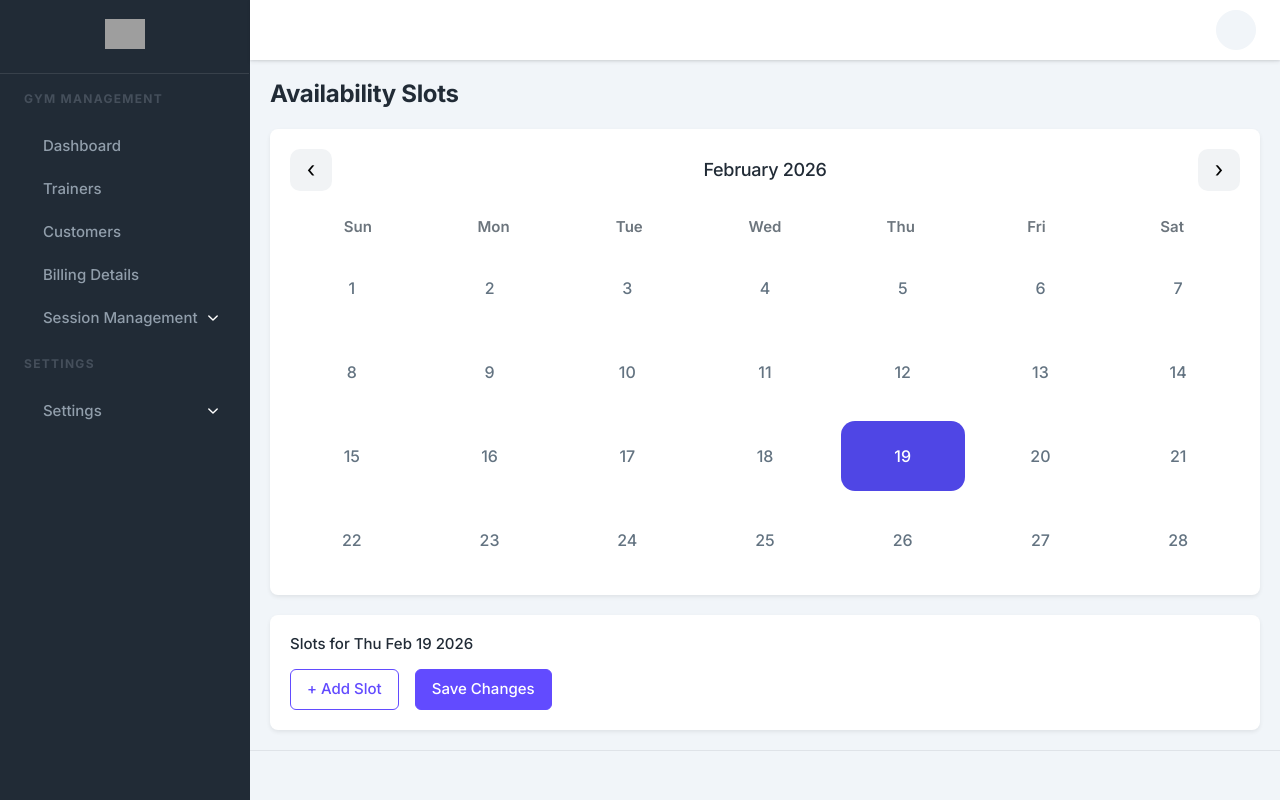
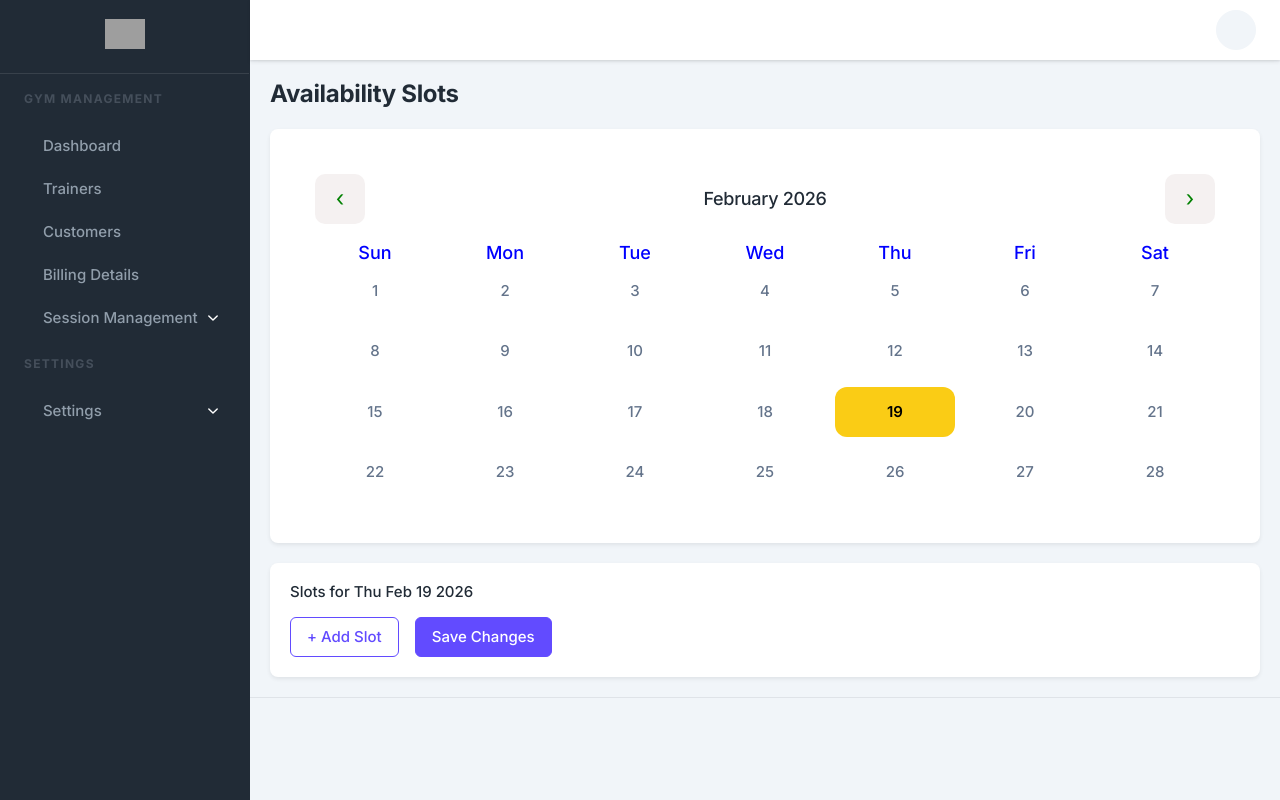
Before and after one commit to prafullvyas272/Fitness-admin-frontend, a Next.js app: page /availability-slots in a window 1280 px wide. Built offline with nearby package versions, Linux system fonts and the light colour scheme; grey boxes are pictures that could not be loaded; a web font is replaced by a local one.

Commit message:
Updated Availability page and styles

```diff
--- a/pages/availability-slots/index.js
+++ b/pages/availability-slots/index.js
@@ -1,5 +1,7 @@
 import { useState, useEffect } from "react";
 import { Card, Button, Row, Col, Form } from "react-bootstrap";
+import DatePicker from "react-datepicker";
+import "react-datepicker/dist/react-datepicker.css";
 
 export default function AvailabilitySlots() {
 
@@ -340,23 +342,47 @@ useEffect(() => {
                 {slots.map((slot, index) => (
                   <Row key={index} className="mb-3">
                     <Col md={4}>
-                      <Form.Control
-                        type="time"
-                        value={slot.startTime}
-                        onChange={(e) =>
-                          updateSlot(index, "startTime", e.target.value)
-                        }
-                      />
+  <DatePicker
+  selected={
+    slot.startTime
+      ? new Date(`1970-01-01T${slot.startTime}`)
+      : null
+  }
+  onChange={(date) => {
+    const hours = String(date.getHours()).padStart(2, "0");
+    const minutes = String(date.getMinutes()).padStart(2, "0");
+    updateSlot(index, "startTime", `${hours}:${minutes}`);
+  }}
+  showTimeSelect
+  showTimeSelectOnly
+  timeIntervals={15}
+  timeCaption="Time"
+  dateFormat="hh:mm aa"
+  placeholderText="Select time"
+  className="form-control"
+/>
                     </Col>
 
                     <Col md={4}>
-                      <Form.Control
-                        type="time"
-                        value={slot.endTime}
-                        onChange={(e) =>
-                          updateSlot(index, "endTime", e.target.value)
-                        }
-                      />
+                      <DatePicker
+  selected={
+    slot.endTime
+      ? new Date(`1970-01-01T${slot.endTime}`)
+      : null
+  }
+  onChange={(date) => {
+    const hours = String(date.getHours()).padStart(2, "0");
+    const minutes = String(date.getMinutes()).padStart(2, "0");
+    updateSlot(index, "endTime", `${hours}:${minutes}`);
+  }}
+  showTimeSelect
+  showTimeSelectOnly
+  timeIntervals={15}
+  timeCaption="Time"
+  dateFormat="hh:mm aa"
+  placeholderText="Select time"
+  className="form-control"
+/>
                     </Col>
 
                     <Col md={2}>
--- a/styles/_user.scss
+++ b/styles/_user.scss
@@ -1797,67 +1797,159 @@ img:hover {
   color: white;
 }
 
+// .availability-pro-calendar {
+//   width: 100%;
+// }
+
+// .availability-pro-header {
+//   display: flex;
+//   justify-content: space-between;
+//   align-items: center;
+//   margin-bottom: 25px;
+// }
+
+// .availability-pro-nav {
+//   background: #f1f3f5;
+//   border: none;
+//   width: 42px;
+//   height: 42px;
+//   border-radius: 10px;
+//   font-size: 22px;
+// }
+
+// .availability-pro-weekdays {
+//   display: grid;
+//   grid-template-columns: repeat(7, 1fr);
+//   font-weight: 600;
+//   margin-bottom: 15px;
+//   text-align: center;
+//   color: #6c757d;
+// }
+
+// .availability-pro-grid {
+//   display: grid;
+//   grid-template-columns: repeat(7, 1fr);
+//   gap: 14px;
+// }
+
+// .availability-pro-cell {
+//   height: 70px;
+//   border-radius: 14px;
+//   display: flex;
+//   align-items: center;
+//   justify-content: center;
+//   cursor: pointer;
+//   font-weight: 500;
+//   font-size: 16px;
+//   position: relative;
+// }
+
+// .availability-pro-cell:hover {
+//   background: #f3f4f6;
+// }
+
+// .availability-pro-selected {
+//   background: #4f46e5;
+//   color: white;
+// }
+
+// .availability-dot {
+//   width: 8px;
+//   height: 8px;
+//   background: #22c55e;
+//   border-radius: 50%;
+//   position: absolute;
+//   bottom: 8px;
+// }
+
+/* ================= MATCH SESSION CALENDAR ================= */
+
 .availability-pro-calendar {
-  width: 100%;
+  background: white;
+  padding: 25px;
+  border-radius: 20px;
 }
 
 .availability-pro-header {
   display: flex;
   justify-content: space-between;
   align-items: center;
-  margin-bottom: 25px;
+  margin-bottom: 15px;
 }
 
 .availability-pro-nav {
-  background: #f1f3f5;
-  border: none;
-  width: 42px;
-  height: 42px;
+  background: rgb(245, 241, 241);
+  border: none;
+  color: green;
+  width: 50px;
+  height: 50px;
   border-radius: 10px;
   font-size: 22px;
-}
-
-.availability-pro-weekdays {
-  display: grid;
-  grid-template-columns: repeat(7, 1fr);
-  font-weight: 600;
-  margin-bottom: 15px;
-  text-align: center;
-  color: #6c757d;
-}
-
+  transition: 0.2s ease;
+}
+
+.availability-pro-nav:hover {
+  background: #ececec;
+}
+
+.availability-pro-weekdays,
 .availability-pro-grid {
   display: grid;
   grid-template-columns: repeat(7, 1fr);
-  gap: 14px;
+  text-align: center;
+  gap: 10px;
+}
+
+.availability-pro-weekdays div {
+  font-size: 18px;
+  color: blue;
+  font-weight: 500;
 }
 
 .availability-pro-cell {
-  height: 70px;
-  border-radius: 14px;
-  display: flex;
+  padding: 14px 10px;
+  border-radius: 12px;
+  cursor: pointer;
+  font-weight: 500;
+  transition: 0.2s ease;
+  color: #64748b;
+  position: relative;
+
+  display: flex;
+  flex-direction: column;
   align-items: center;
   justify-content: center;
+}
+
+.availability-pro-cell:hover {
+  background: #f5f5f5;
+}
+
+/* Yellow Selected (Same as Session Page) */
+.availability-pro-selected {
+  background: #facc15;
+  color: #000;
+  font-weight: 600;
+}
+
+/* Dot Style Same as Session */
+.availability-dot {
+  width: 6px;
+  height: 6px;
+  background: #16a34a;   /* softer green */
+  border-radius: 50%;
+  margin-top: 6px;
+  box-shadow: 0 0 0 4px rgba(22, 163, 74, 0.12);
+}
+input[type="time"] {
   cursor: pointer;
-  font-weight: 500;
-  font-size: 16px;
-  position: relative;
-}
-
-.availability-pro-cell:hover {
-  background: #f3f4f6;
-}
-
-.availability-pro-selected {
-  background: #4f46e5;
-  color: white;
-}
-
-.availability-dot {
-  width: 8px;
-  height: 8px;
-  background: #22c55e;
-  border-radius: 50%;
-  position: absolute;
-  bottom: 8px;
-}
+}
+
+.react-datepicker-wrapper {
+  width: 100%;
+}
+
+.react-datepicker__input-container input {
+  height: 38px;
+  border-radius: 8px;
+}
```
